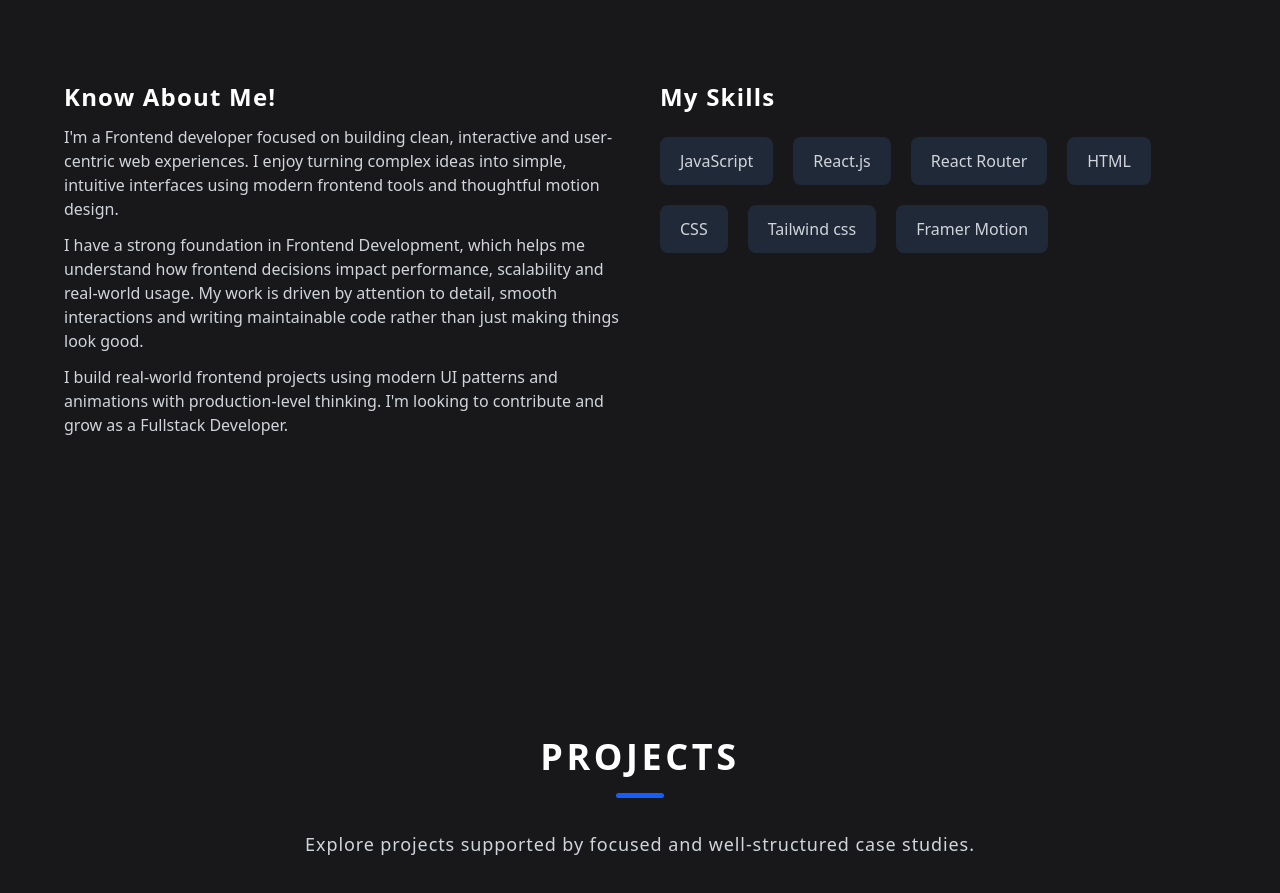
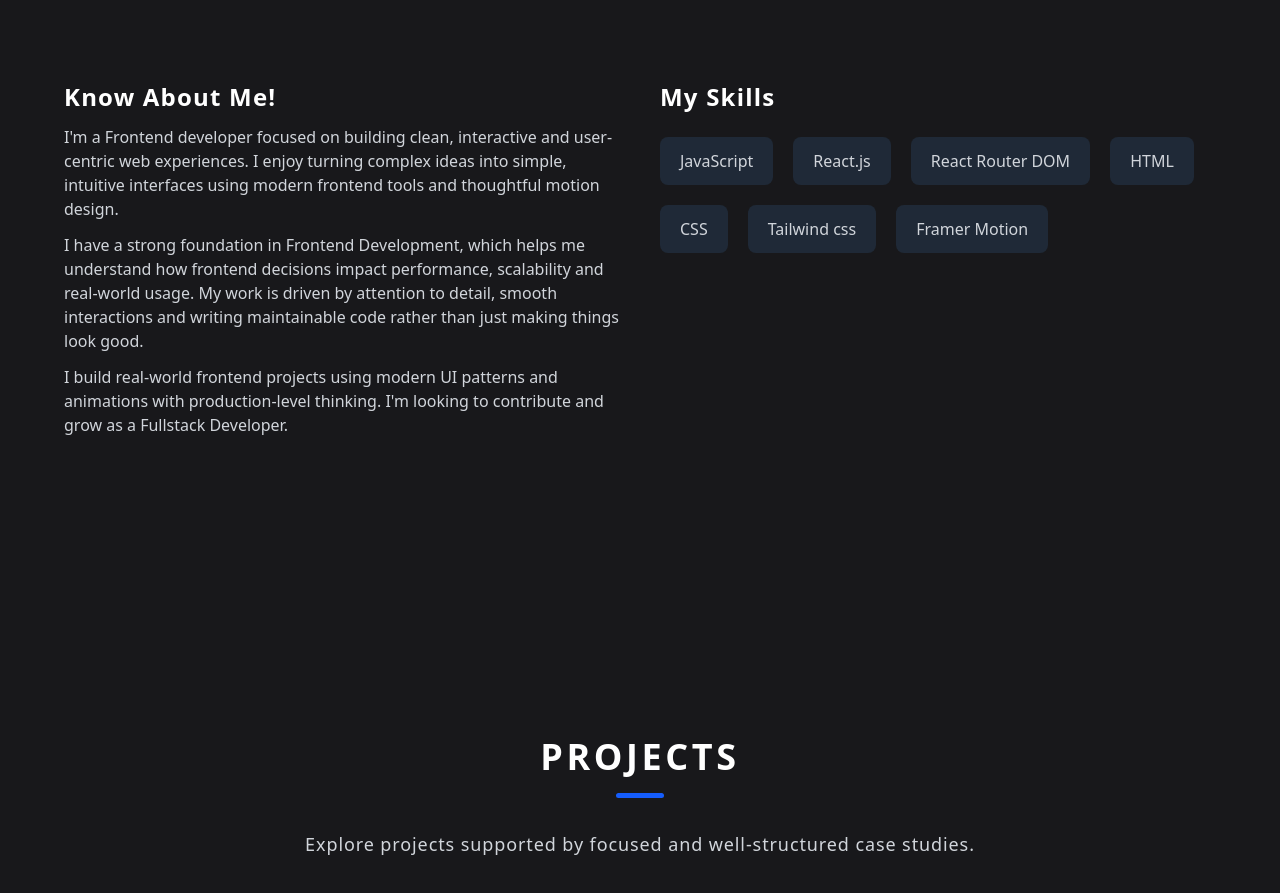
Before and after one commit to Arthi-bot/Portfolio-of-Arthi, a React (Vite) app: page / in a window 1280 px wide. Shown: the part 1060-1953 px from the top of the page. Built offline with nearby package versions, Linux system fonts and the light colour scheme.

Commit message:
Resume updated

```diff
--- a/src/Components/About.jsx
+++ b/src/Components/About.jsx
@@ -43,7 +43,7 @@ const About = ()=>{
                     <div className="text-(--secondary-text-color) flex flex-wrap gap-5 ">
                         <span className="px-5 py-3 bg-(--skills-bg-color) rounded-lg font-medium">JavaScript</span>
                         <span className="px-5 py-3 bg-(--skills-bg-color) rounded-lg font-medium">React.js</span>
-                        <span className="px-5 py-3 bg-(--skills-bg-color) rounded-lg font-medium">React Router</span>
+                        <span className="px-5 py-3 bg-(--skills-bg-color) rounded-lg font-medium">React Router DOM</span>
                         <span className="px-5 py-3 bg-(--skills-bg-color) rounded-lg font-medium">HTML</span>
                         <span className="px-5 py-3 bg-(--skills-bg-color) rounded-lg font-medium">CSS</span>
                         <span className="px-5 py-3 bg-(--skills-bg-color) rounded-lg font-medium">Tailwind css</span>
```
Also changed, not shown: 1 other file (tests, documents, lock files or other folders).
